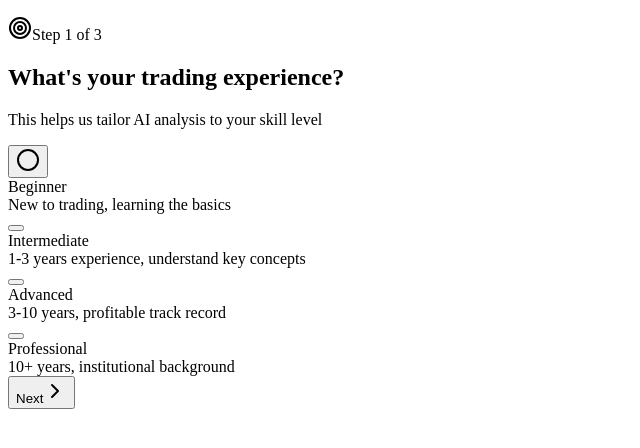
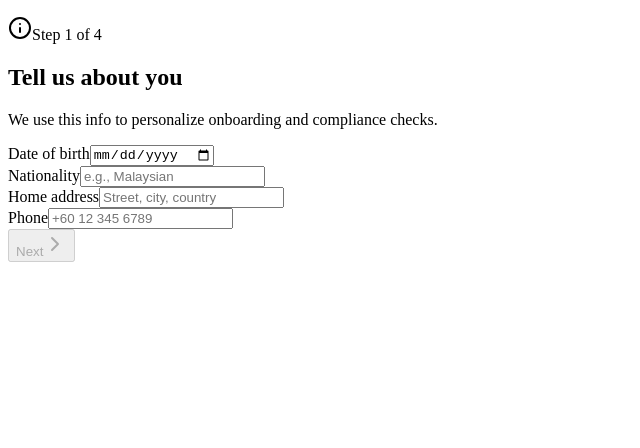
Before and after one commit to shukrimahadi/quanticast, a React (Vite) app in the folder client/: page / in a window 1280 px wide. Both pictures are taken after a click on the button "Continue with Google". Shown: the top 448 px of the page, without its empty margins (0-640 px from the left). Built offline with nearby package versions, Linux system fonts and the light colour scheme; a web font is replaced by a local one.

Commit message:
Add onboarding info step with contact details

```diff
--- a/client/src/components/Onboarding.tsx
+++ b/client/src/components/Onboarding.tsx
@@ -5,11 +5,12 @@ import { Card } from '@/components/ui/card';
 import { RadioGroup, RadioGroupItem } from '@/components/ui/radio-group';
 import { Label } from '@/components/ui/label';
 import { Progress } from '@/components/ui/progress';
-import { TrendingUp, Shield, Target, ChevronRight, ChevronLeft, Check, Loader2 } from 'lucide-react';
+import { TrendingUp, Shield, Target, ChevronRight, ChevronLeft, Check, Loader2, Info } from 'lucide-react';
 import { SiGoogle } from 'react-icons/si';
+import { Input } from '@/components/ui/input';
 import type { ExperienceLevel, TradingGoal, RiskTolerance } from '@shared/schema';
 
-type OnboardingStep = 'LOGIN' | 'SURVEY_1' | 'SURVEY_2' | 'SURVEY_3' | 'COMPLETE';
+type OnboardingStep = 'LOGIN' | 'SURVEY_INFO' | 'SURVEY_1' | 'SURVEY_2' | 'SURVEY_3' | 'COMPLETE';
 
 const EXPERIENCE_OPTIONS: { value: ExperienceLevel; label: string; description: string }[] = [
   { value: 'Beginner', label: 'Beginner', description: 'New to trading, learning the basics' },
@@ -39,25 +40,30 @@ export function Onboarding() {
   const [experience, setExperience] = useState<ExperienceLevel>('Beginner');
   const [goal, setGoal] = useState<TradingGoal>('Growth');
   const [risk, setRisk] = useState<RiskTolerance>('Moderate');
+  const [dob, setDob] = useState('');
+  const [nationality, setNationality] = useState('');
+  const [address, setAddress] = useState('');
+  const [phone, setPhone] = useState('');
 
   const handleGoogleLogin = async () => {
     setIsLoading(true);
     await new Promise(resolve => setTimeout(resolve, 1500));
     login('trader@quanticast.ai', 'Quanticast Trader', undefined);
-    setStep('SURVEY_1');
+    setStep('SURVEY_INFO');
     setIsLoading(false);
   };
 
   const handleComplete = () => {
-    completeOnboarding(experience, goal, risk);
+    completeOnboarding(experience, goal, risk, dob, nationality, address, phone);
     setStep('COMPLETE');
   };
 
   const getProgress = () => {
     switch (step) {
       case 'LOGIN': return 0;
-      case 'SURVEY_1': return 33;
-      case 'SURVEY_2': return 66;
+      case 'SURVEY_INFO': return 25;
+      case 'SURVEY_1': return 50;
+      case 'SURVEY_2': return 75;
       case 'SURVEY_3': return 100;
       default: return 100;
     }
@@ -102,6 +108,82 @@ export function Onboarding() {
     );
   }
 
+  if (step === 'SURVEY_INFO') {
+    const infoComplete = dob && nationality && address && phone;
+    return (
+      <div className="min-h-screen bg-background flex items-center justify-center p-4">
+        <Card className="w-full max-w-lg p-8 space-y-6">
+          <div className="space-y-2">
+            <div className="flex items-center gap-2 text-fin-accent">
+              <Info className="w-5 h-5" />
+              <span className="text-sm font-medium">Step 1 of 4</span>
+            </div>
+            <Progress value={getProgress()} className="h-2" />
+            <h2 className="text-xl font-semibold mt-4">Tell us about you</h2>
+            <p className="text-muted-foreground text-sm">
+              We use this info to personalize onboarding and compliance checks.
+            </p>
+          </div>
+
+          <div className="space-y-4">
+            <div className="space-y-1">
+              <Label htmlFor="dob">Date of birth</Label>
+              <Input
+                id="dob"
+                type="date"
+                value={dob}
+                onChange={(e) => setDob(e.target.value)}
+                required
+              />
+            </div>
+            <div className="space-y-1">
+              <Label htmlFor="nationality">Nationality</Label>
+              <Input
+                id="nationality"
+                value={nationality}
+                onChange={(e) => setNationality(e.target.value)}
+                placeholder="e.g., Malaysian"
+                required
+              />
+            </div>
+            <div className="space-y-1">
+              <Label htmlFor="address">Home address</Label>
+              <Input
+                id="address"
+                value={address}
+                onChange={(e) => setAddress(e.target.value)}
+                placeholder="Street, city, country"
+                required
+              />
+            </div>
+            <div className="space-y-1">
+              <Label htmlFor="phone">Phone</Label>
+              <Input
+                id="phone"
+                type="tel"
+                value={phone}
+                onChange={(e) => setPhone(e.target.value)}
+                placeholder="+60 12 345 6789"
+                required
+              />
+            </div>
+          </div>
+
+          <div className="flex justify-end">
+            <Button
+              onClick={() => setStep('SURVEY_1')}
+              disabled={!infoComplete}
+              data-testid="button-next-info"
+            >
+              Next
+              <ChevronRight className="w-4 h-4 ml-1" />
+            </Button>
+          </div>
+        </Card>
+      </div>
+    );
+  }
+
   if (step === 'SURVEY_1') {
     return (
       <div className="min-h-screen bg-background flex items-center justify-center p-4">
@@ -109,7 +191,7 @@ export function Onboarding() {
           <div className="space-y-2">
             <div className="flex items-center gap-2 text-fin-accent">
               <Target className="w-5 h-5" />
-              <span className="text-sm font-medium">Step 1 of 3</span>
+              <span className="text-sm font-medium">Step 2 of 4</span>
             </div>
             <Progress value={getProgress()} className="h-2" />
             <h2 className="text-xl font-semibold mt-4">What's your trading experience?</h2>
@@ -157,7 +239,7 @@ export function Onboarding() {
           <div className="space-y-2">
             <div className="flex items-center gap-2 text-fin-accent">
               <Target className="w-5 h-5" />
-              <span className="text-sm font-medium">Step 2 of 3</span>
+              <span className="text-sm font-medium">Step 3 of 4</span>
             </div>
             <Progress value={getProgress()} className="h-2" />
             <h2 className="text-xl font-semibold mt-4">What's your primary trading goal?</h2>
@@ -209,7 +291,7 @@ export function Onboarding() {
           <div className="space-y-2">
             <div className="flex items-center gap-2 text-fin-accent">
               <Shield className="w-5 h-5" />
-              <span className="text-sm font-medium">Step 3 of 3</span>
+              <span className="text-sm font-medium">Step 4 of 4</span>
             </div>
             <Progress value={getProgress()} className="h-2" />
             <h2 className="text-xl font-semibold mt-4">What's your risk tolerance?</h2>
--- a/client/src/lib/UserContext.tsx
+++ b/client/src/lib/UserContext.tsx
@@ -8,7 +8,15 @@ interface UserContextType {
   login: (email: string, displayName: string, photoUrl?: string) => void;
   logout: () => void;
   updateProfile: (updates: Partial<UserProfile>) => void;
-  completeOnboarding: (experience: ExperienceLevel, goal: TradingGoal, risk: RiskTolerance) => void;
+  completeOnboarding: (
+    experience: ExperienceLevel,
+    goal: TradingGoal,
+    risk: RiskTolerance,
+    dob: string,
+    nationality: string,
+    address: string,
+    phone: string
+  ) => void;
   upgradeTier: (tier: SubscriptionTier) => void;
   incrementUsage: () => void;
 }
@@ -18,6 +26,12 @@ const UserContext = createContext<UserContextType | undefined>(undefined);
 const STORAGE_KEY = 'quanticast_user';
 const TODAY = () => new Date().toISOString().slice(0, 10);
 const DEFAULT_TIER: SubscriptionTier = 'FREE';
+const EMPTY_PROFILE_FIELDS = {
+  dob: '',
+  nationality: '',
+  address: '',
+  phone: '',
+};
 
 export function UserProvider({ children }: { children: ReactNode }) {
   const [user, setUser] = useState<UserProfile | null>(null);
@@ -33,6 +47,10 @@ export function UserProvider({ children }: { children: ReactNode }) {
           subscriptionTier: parsed.subscriptionTier ?? DEFAULT_TIER,
           dailyUsageCount: parsed.dailyUsageCount ?? 0,
           lastUsageDate: parsed.lastUsageDate ?? TODAY(),
+          dob: parsed.dob ?? '',
+          nationality: parsed.nationality ?? '',
+          address: parsed.address ?? '',
+          phone: parsed.phone ?? '',
         };
         setUser(hydrated);
       } catch (e) {
@@ -75,6 +93,7 @@ export function UserProvider({ children }: { children: ReactNode }) {
       subscriptionTier: DEFAULT_TIER,
       dailyUsageCount: 0,
       lastUsageDate: TODAY(),
+      ...EMPTY_PROFILE_FIELDS,
     };
     setUser(newUser);
   };
@@ -89,7 +108,15 @@ export function UserProvider({ children }: { children: ReactNode }) {
     }
   };
 
-  const completeOnboarding = (experience: ExperienceLevel, goal: TradingGoal, risk: RiskTolerance) => {
+  const completeOnboarding = (
+    experience: ExperienceLevel,
+    goal: TradingGoal,
+    risk: RiskTolerance,
+    dob: string,
+    nationality: string,
+    address: string,
+    phone: string
+  ) => {
     if (user) {
       setUser({
         ...user,
@@ -97,6 +124,10 @@ export function UserProvider({ children }: { children: ReactNode }) {
         tradingGoal: goal,
         riskTolerance: risk,
         onboardingCompleted: true,
+        dob,
+        nationality,
+        address,
+        phone,
       });
     }
   };
--- a/shared/schema.ts
+++ b/shared/schema.ts
@@ -198,6 +198,10 @@ export const userProfileSchema = z.object({
   subscriptionTier: subscriptionTierSchema,
   dailyUsageCount: z.number(),
   lastUsageDate: z.string(),
+  dob: z.string(),
+  nationality: z.string(),
+  address: z.string(),
+  phone: z.string(),
 });
 
 export type ExperienceLevel = z.infer<typeof experienceLevelSchema>;
```
